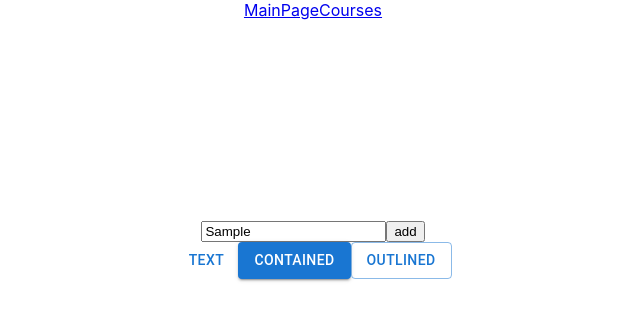
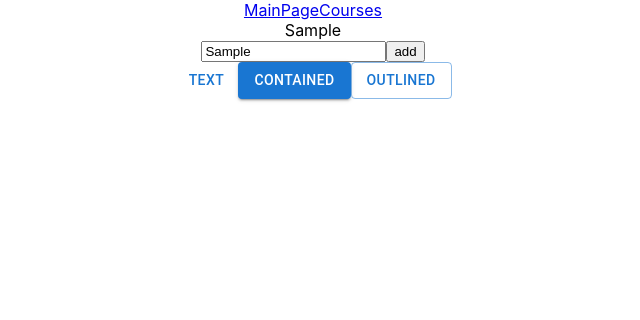
Before and after one commit to FilipdeTillier/speech-therapist-app, a React (Create React App) app: page /courses in a window 1280 px wide. Both pictures are taken after typing "Sample" into the empty fields and a click on the button "add". Shown: the top 320 px of the page, without its empty margins (327-967 px from the left). Built offline with nearby package versions, Linux system fonts and the light colour scheme; the HTML template or start-up script is replaced by a standard one.

Commit message:
Adding courses

```diff
--- a/src/Pages/Courses/Courses.tsx
+++ b/src/Pages/Courses/Courses.tsx
@@ -24,7 +24,7 @@ export const Courses = (): ReactElement => {
   return (
     <div>
       <div>
-        {coursesList.map(({ course }: { course: any }) => (
+        {coursesList.map((course) => (
           <CoursesItem name={course.course} />
         ))}
       </div>
--- a/src/Pages/Courses/CoursesItem.tsx
+++ b/src/Pages/Courses/CoursesItem.tsx
@@ -1,5 +1,5 @@
 import { ReactElement } from "react";
 
 export const CoursesItem = ({ name }: { name: any }): ReactElement => {
-  return <div style={{ height: "200px", width: "100px" }}>{name}</div>;
+  return <div>{name}</div>;
 };
```
